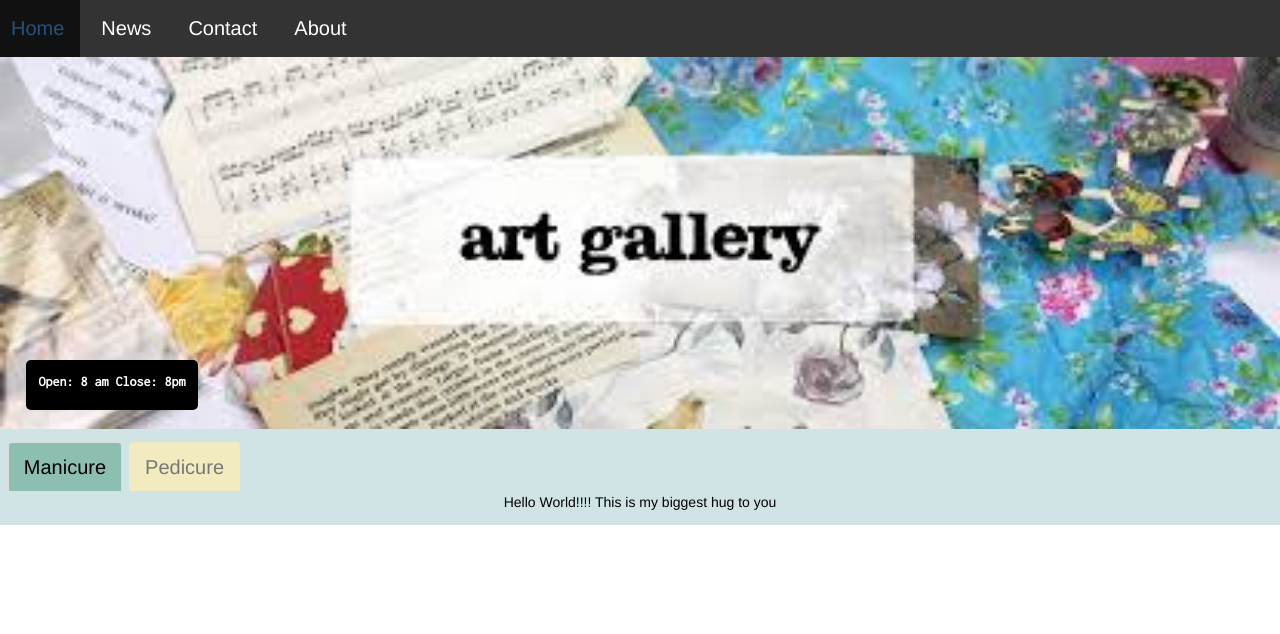
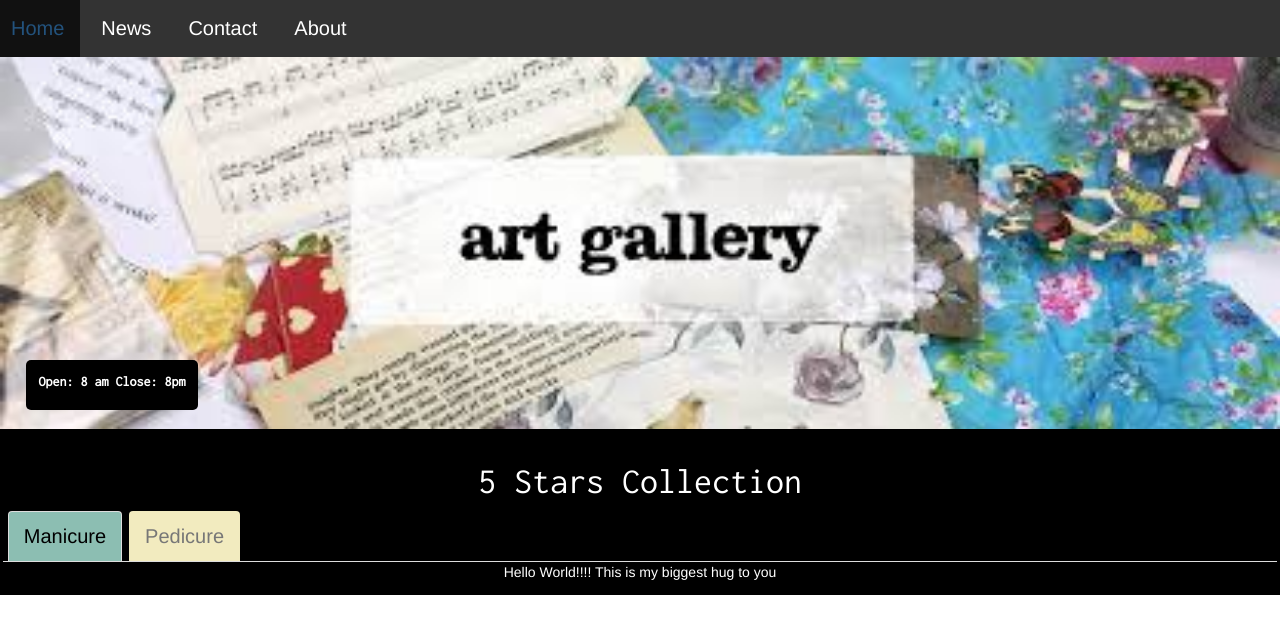
Before and after one commit to DatTram0610/porforlio, a website: page public/index.html in a window 1280 px wide. Drawn offline with nearby package versions, Linux system fonts and the light colour scheme.

Commit message:
Pause here. Moving on to React project

```diff
--- a/public/css/style.css
+++ b/public/css/style.css
@@ -49,7 +49,6 @@ li a:hover {
 .header {
     position: relative;
     text-align: center;
-    height: 100%;
     font-family: "Inconsolata", sans-serif;
     color: white;
 }
@@ -75,8 +74,8 @@ li a:hover {
 .content {
     padding: 1%;
     text-align: center;
-    background-color: #d0e4e5;
-    color: black;
+    background-color: black;
+    color: white;
 }
 /* CONTENT End */
 
--- a/public/modules/home/home.html
+++ b/public/modules/home/home.html
@@ -6,12 +6,20 @@
     </div>
 </div>
 <div class="content">
+
+    <!-- Content Header -->
+    <div class="header">
+        <h1>5 Stars Collection</h1>
+    </div>
+
+    <!-- Content Body -->
     <uib-tabset>
         <uib-tab heading="Manicure">
-                Hello World!!!! This is my biggest hug to you
+            Hello World!!!! This is my biggest hug to you
         </uib-tab>
         <uib-tab heading="Pedicure">
-                Hello World!!!! This is my sweetest kiss to you
+            Hello World!!!! This is my sweetest kiss to you
         </uib-tab>
     </uib-tabset>
+
 </div>
```
